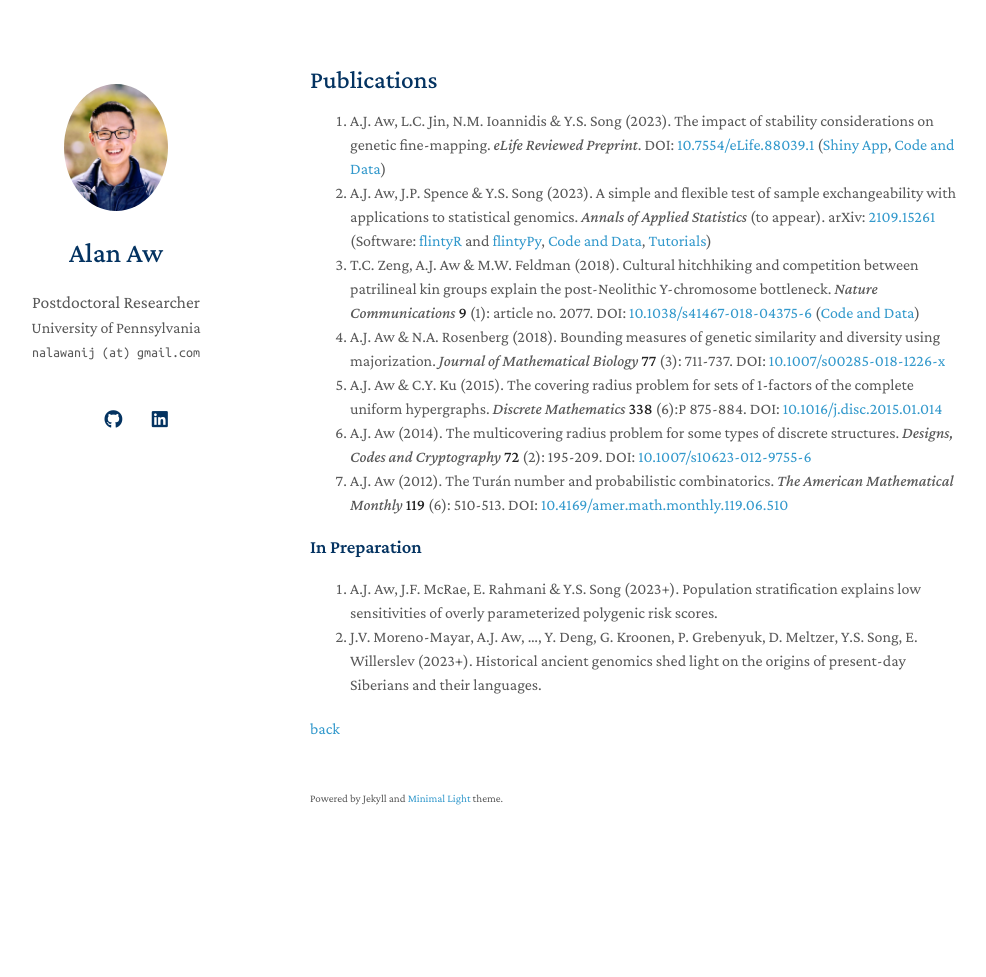
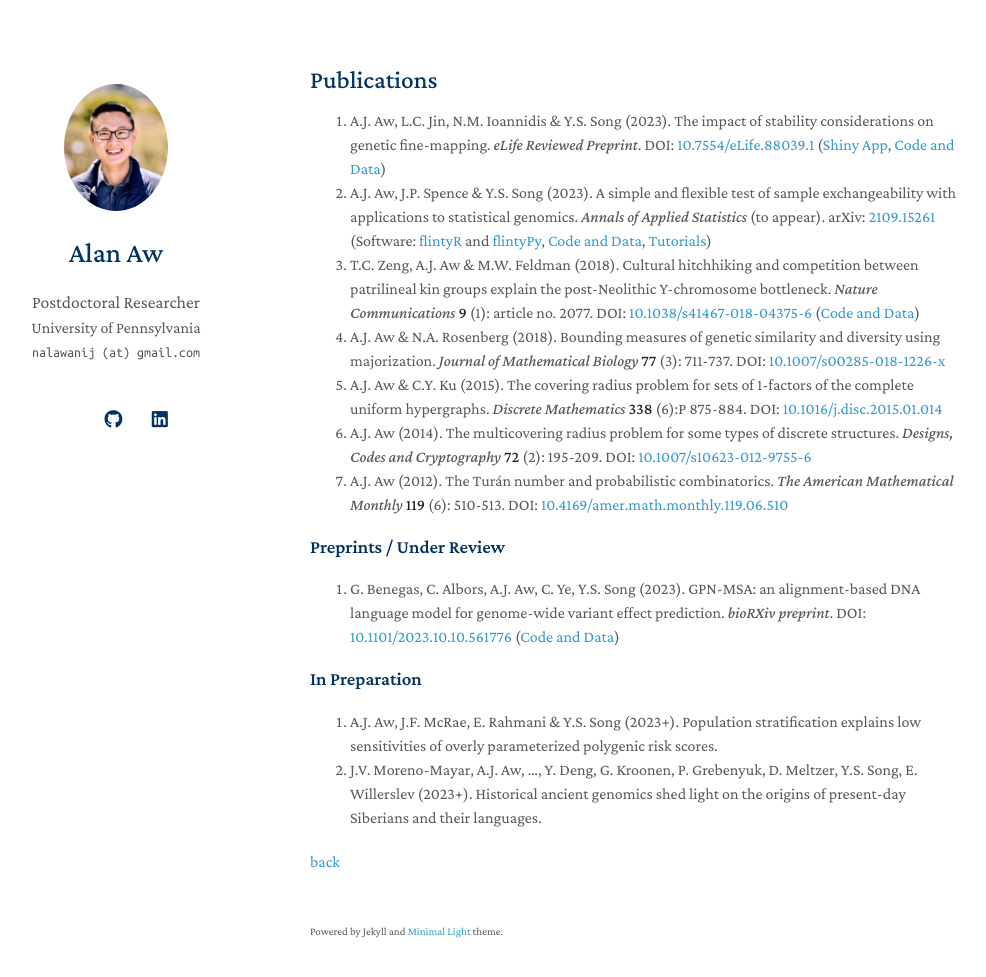
Before and after one commit to alanaw1/alanaw1.github.io, a Jekyll site: the page built from research.md, in a window 1280 px wide and 1012 px high. Shown: the top 977 px of the window, without its empty margins (160-1146 px from the left). Built offline with Jekyll 4.4.1, drawn with Linux system fonts in a browser that asks for light colours; nearby versions of some CDN libraries; a style sheet for code colours, icons or effects is not loaded; our own code applies the rules of GitHub Pages for plain Markdown files.

Commit message:
update website

```diff
--- a/research.md
+++ b/research.md
@@ -12,6 +12,10 @@ layout: homepage
 2. A.J. Aw (2014). The multicovering radius problem for some types of discrete structures. *Designs, Codes and Cryptography* **72** (2): 195-209. DOI: [10.1007/s10623-012-9755-6](https://doi.org/10.1007/s10623-012-9755-6)
 1. A.J. Aw (2012). The Turán number and probabilistic combinatorics. *The American Mathematical Monthly* **119** (6): 510-513. DOI: [10.4169/amer.math.monthly.119.06.510](https://doi.org/10.4169/amer.math.monthly.119.06.510)
 
+### Preprints / Under Review
+
+1. G. Benegas, C. Albors, A.J. Aw, C. Ye, Y.S. Song (2023). GPN-MSA: an alignment-based DNA language model for genome-wide variant effect prediction. *bioRXiv preprint*. DOI: [10.1101/2023.10.10.561776](https://doi.org/10.1101/2023.10.10.561776) ([Code and Data](https://github.com/songlab-cal/gpn#gpn-msa))
+
 ### In Preparation
 
 2. A.J. Aw, J.F. McRae, E. Rahmani & Y.S. Song (2023+). Population stratification explains low sensitivities of overly parameterized polygenic risk scores.
```
Also changed, not shown: scicomm.md (+1 -1 lines).
